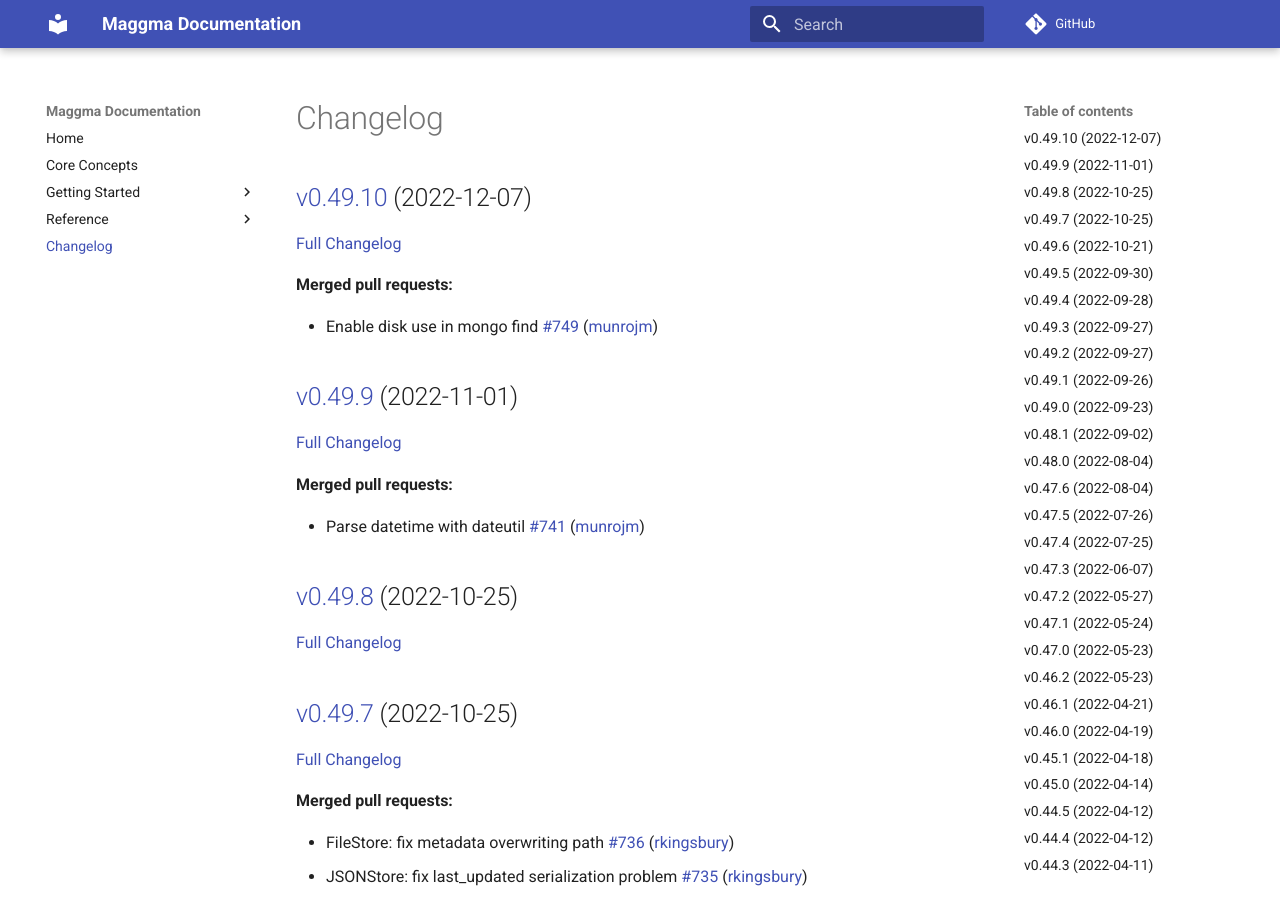
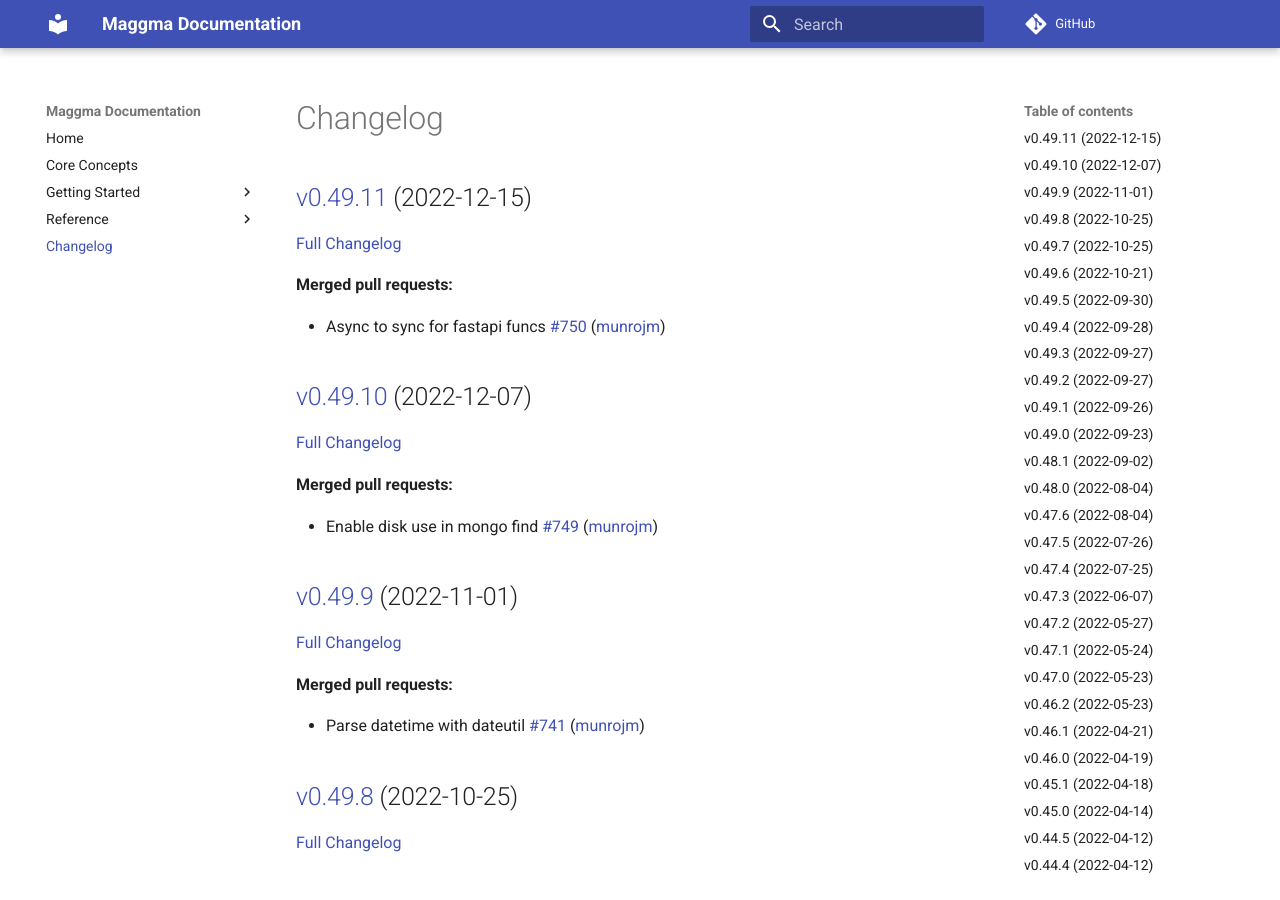
Before and after one commit to materialsproject/maggma, an MkDocs documentation site: the page built from docs/CHANGELOG.md, in a window 1280 px wide and 900 px high. Built offline with MkDocs 1.6.1 and Material for MkDocs 9.7.7, drawn with Linux system fonts in a browser that asks for light colours; comment, search, counter and statistics services are not loaded.

Commit message:
Updated CHANGELOG.md

```diff
--- a/docs/CHANGELOG.md
+++ b/docs/CHANGELOG.md
@@ -1,4 +1,12 @@
 # Changelog
+
+## [v0.49.11](https://github.com/materialsproject/maggma/tree/v0.49.11) (2022-12-15)
+
+[Full Changelog](https://github.com/materialsproject/maggma/compare/v0.49.10...v0.49.11)
+
+**Merged pull requests:**
+
+- Async to sync for fastapi funcs [\#750](https://github.com/materialsproject/maggma/pull/750) ([munrojm](https://github.com/munrojm))
 
 ## [v0.49.10](https://github.com/materialsproject/maggma/tree/v0.49.10) (2022-12-07)
 
```
